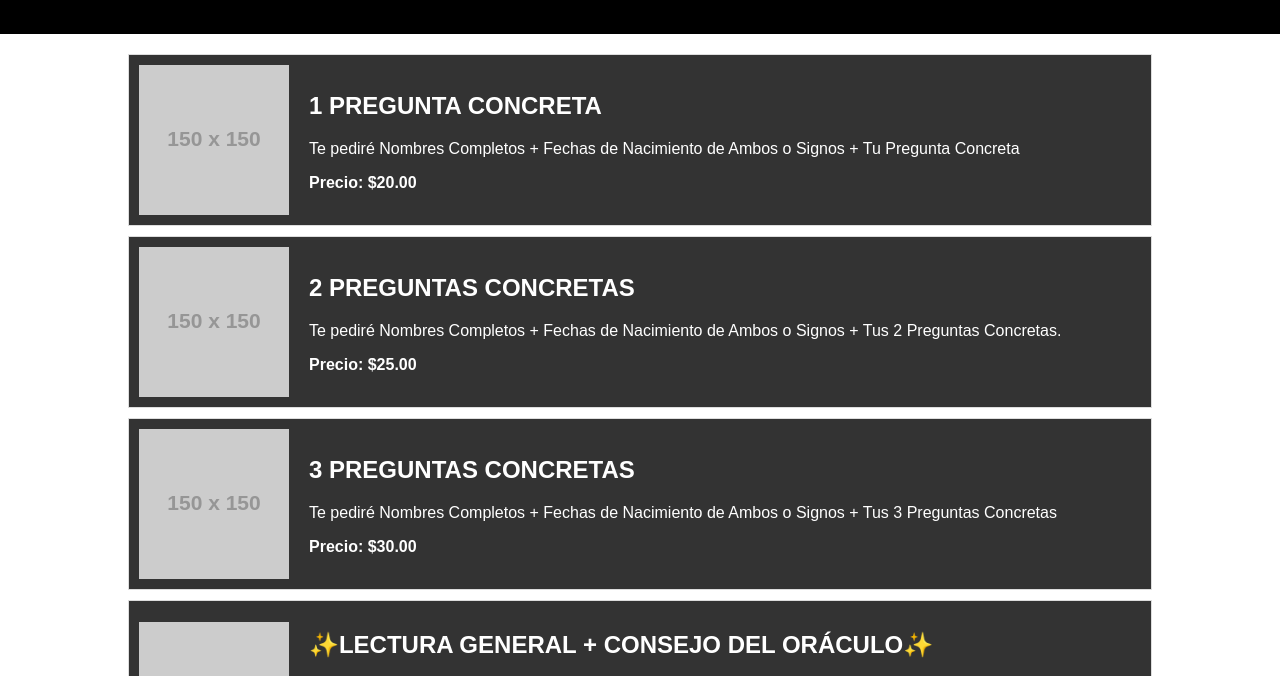
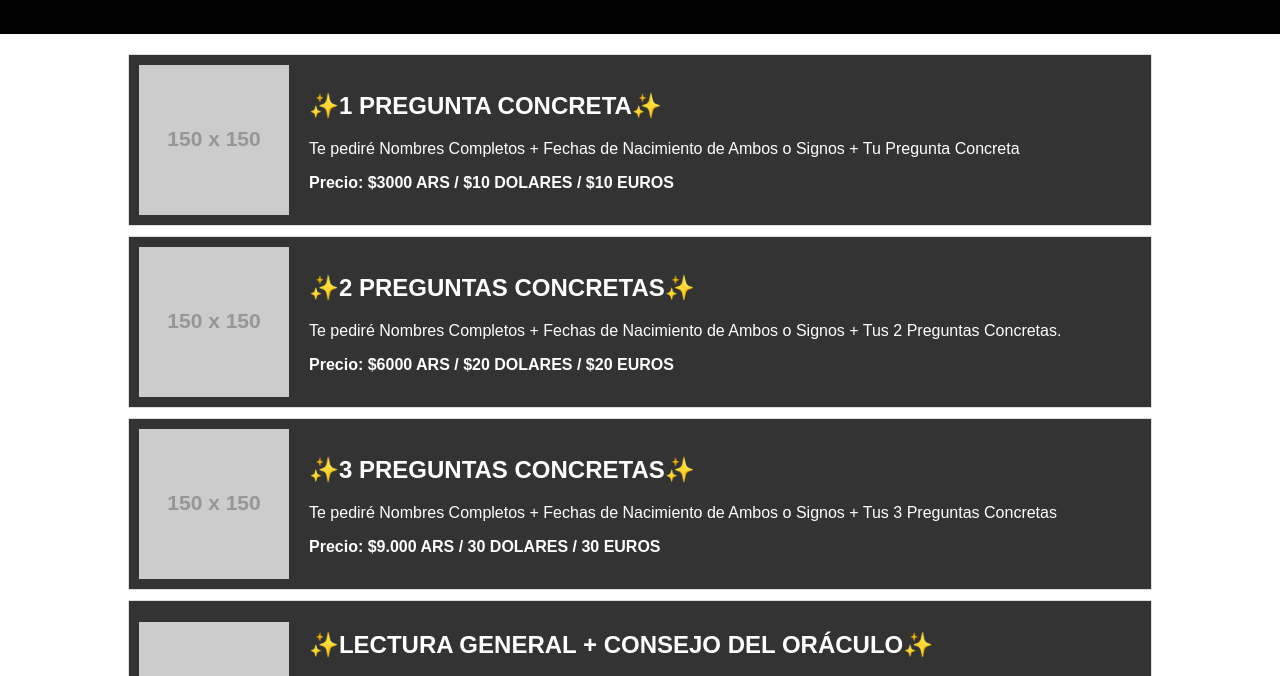
Before and after one commit to ElChicodelTarot/ElChicodelTarot, a plain HTML site: page index.html in a window 1280 px wide. Shown: the part 77-753 px from the top of the page. Drawn offline with Linux system fonts and the light colour scheme; placeholder pictures from the web are drawn by us.

Commit message:
Update index.html

```diff
--- a/index.html
+++ b/index.html
@@ -49,25 +49,25 @@
         <div class="product">
             <img src="https://via.placeholder.com/150" alt="Producto 1">
             <div>
-                <h2>1 PREGUNTA CONCRETA</h2>
+                <h2>✨1 PREGUNTA CONCRETA✨</h2>
                 <p>Te pediré Nombres Completos + Fechas de Nacimiento de Ambos o Signos + Tu Pregunta Concreta</p>
-                <p><strong>Precio: $20.00</strong></p>
+                <p><strong>Precio: $3000 ARS / $10 DOLARES / $10 EUROS </strong></p>
             </div>
         </div>
         <div class="product">
             <img src="https://via.placeholder.com/150" alt="Producto 2">
             <div>
-                <h2>2 PREGUNTAS CONCRETAS</h2>
+                <h2>✨2 PREGUNTAS CONCRETAS✨</h2>
                 <p>Te pediré Nombres Completos + Fechas de Nacimiento de Ambos o Signos + Tus 2 Preguntas Concretas.</p>
-                <p><strong>Precio: $25.00</strong></p>
+                <p><strong>Precio: $6000 ARS / $20 DOLARES / $20 EUROS </strong></p>
             </div>
         </div>
         <div class="product">
             <img src="https://via.placeholder.com/150" alt="Producto 3">
             <div>
-                <h2>3 PREGUNTAS CONCRETAS</h2>
+                <h2>✨3 PREGUNTAS CONCRETAS✨</h2>
                 <p>Te pediré Nombres Completos + Fechas de Nacimiento de Ambos o Signos + Tus 3 Preguntas Concretas</p>
-                <p><strong>Precio: $30.00</strong></p>
+                <p><strong>Precio: $9.000 ARS / 30 DOLARES / 30 EUROS</strong></p>
             </div>
         </div>
     <div class="product">
```
